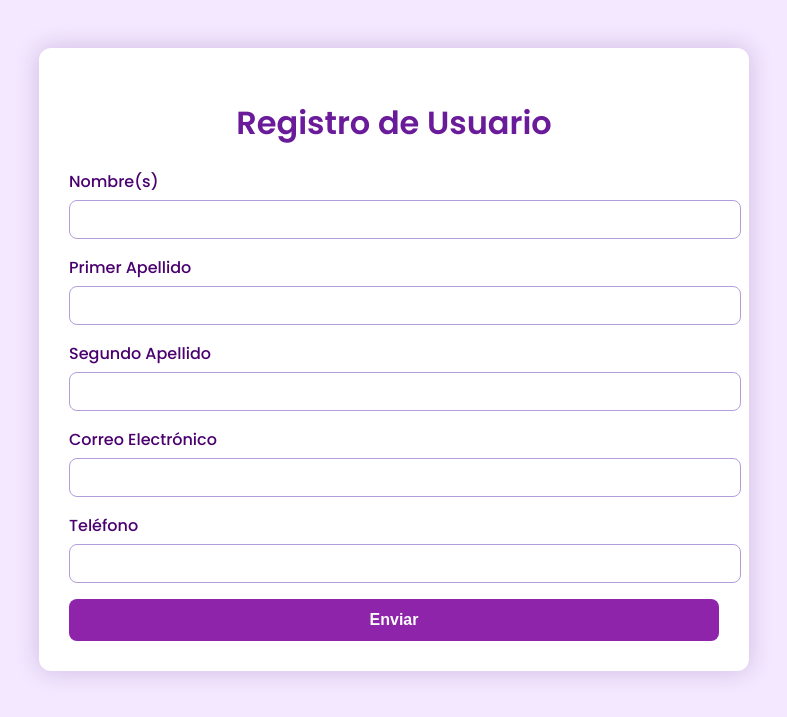
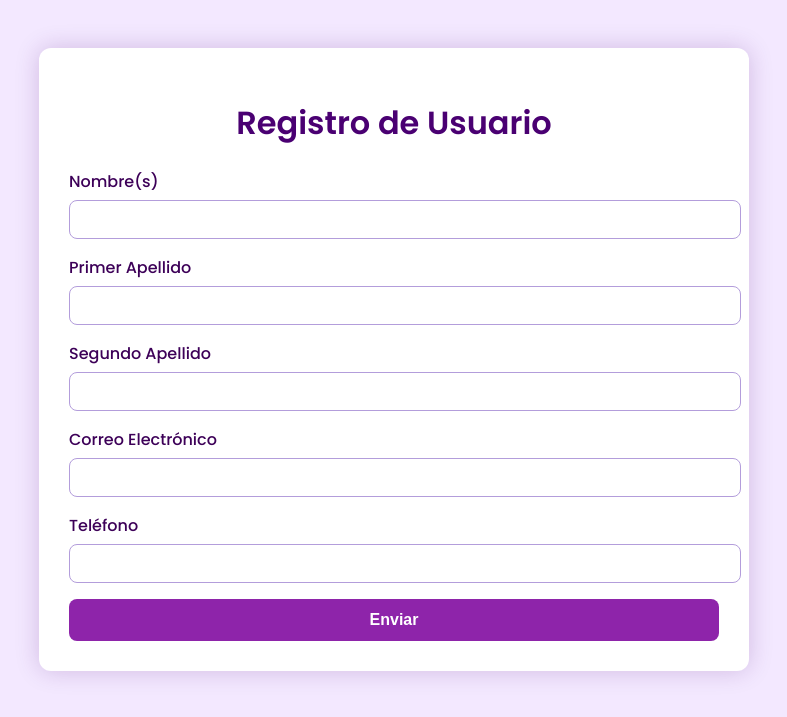
Before and after one commit to DannyDuarte/Formulario, a PHP site: page / in a window 1280 px wide. Shown: the top 717 px of the page, without its empty margins (246-1033 px from the left). Run offline with PHP 8.4, Linux system fonts and the light colour scheme; data that the repository does not hold is empty; some libraries are stand-ins or nearby versions.

Commit message:
index.php

```diff
--- a/index.php
+++ b/index.php
@@ -83,7 +83,7 @@ try {
             font-family: 'Poppins', sans-serif;
             background-color: #f3e8ff;
             padding: 40px;
-            color: #4a006e;
+            color: #2a0042; /* Color de texto más oscuro */
         }
         .form-container {
             background: #ffffff;
@@ -95,7 +95,7 @@ try {
         }
         h1, h2 {
             text-align: center;
-            color: #6a1b9a;
+            color: #4a0072; /* Morado más oscuro */
         }
         .form-group {
             margin-bottom: 16px;
@@ -104,6 +104,7 @@ try {
             display: block;
             margin-bottom: 6px;
             font-weight: 500;
+            color: #3d0058; /* Color de etiquetas más oscuro */
         }
         input {
             width: 100%;
@@ -111,6 +112,7 @@ try {
             font-size: 15px;
             border: 1px solid #b39ddb;
             border-radius: 8px;
+            color: #2a0042; /* Color de texto de input más oscuro */
         }
         .btn-submit {
             width: 100%;
@@ -137,12 +139,12 @@ try {
         .response.error {
             background-color: #fbe9f1;
             border-color: #d81b60;
-            color: #ad1457;
+            color: #880e4f; /* Rojo más oscuro */
         }
         .response.success {
             background-color: #e8f5e9;
             border-color: #43a047;
-            color: #2e7d32;
+            color: #1b5e20; /* Verde más oscuro */
         }
         table {
             width: 100%;
@@ -152,6 +154,7 @@ try {
         th, td {
             padding: 10px;
             border-bottom: 1px solid #ce93d8;
+            color: #2a0042; /* Color de texto de tabla más oscuro */
         }
         th {
             background-color: #7b1fa2;
```
